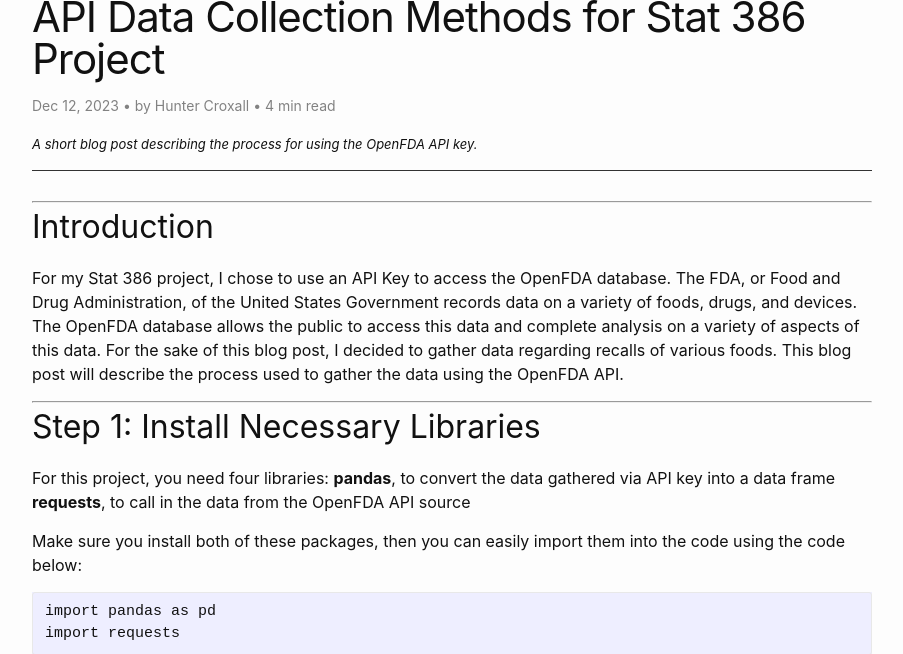
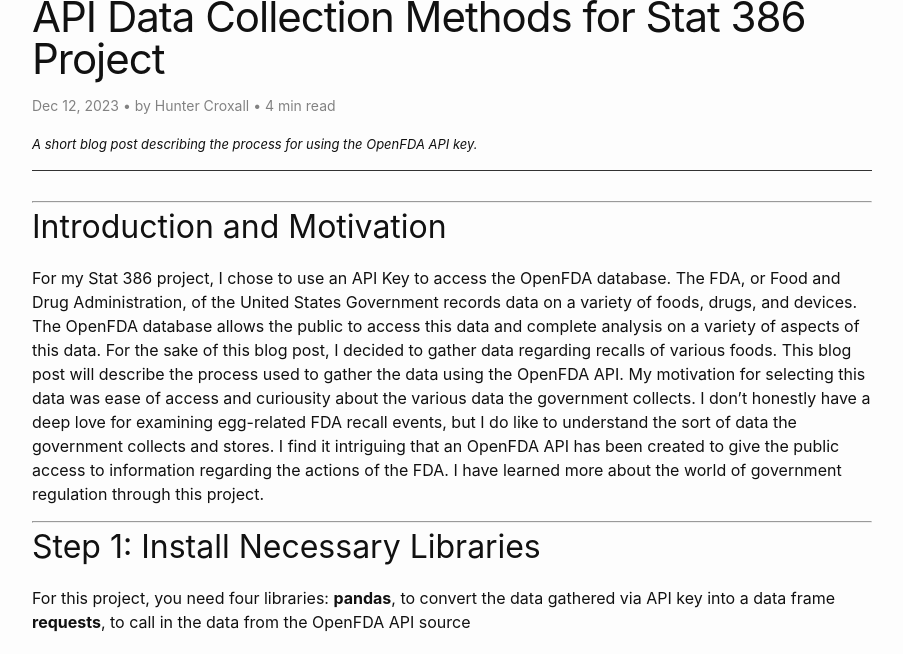
Before and after one commit to huntercroxall/huntercroxall.github.io, a Jekyll site: the page built from _posts/2023-12-12-stat386-data-collection.md, in a window 1280 px wide and 900 px high, cut to the strip 246-900 px from the top of the window. Shown: the whole strip, without its empty margins (188-1091 px from the left). Built offline with Jekyll 4.4.1, drawn with Linux system fonts in a browser that asks for light colours; comment, search, counter and statistics services are not loaded.

Commit message:
patched the intro 2023-12-12-stat386-data-collection.md

```diff
--- a/_posts/2023-12-12-stat386-data-collection.md
+++ b/_posts/2023-12-12-stat386-data-collection.md
@@ -7,11 +7,11 @@ image: "/assets/images/braden-jarvis-prSogOoFmkw-unsplash.jpeg"
 ---
 ---
 
-## Introduction
+## Introduction and Motivation
 For my Stat 386 project, I chose to use an API Key to access the OpenFDA database. The FDA, or Food and Drug Administration, of the United
 States Government records data on a variety of foods, drugs, and devices. The OpenFDA database allows the public to access this data and
 complete analysis on a variety of aspects of this data. For the sake of this blog post, I decided to gather data regarding recalls of various
-foods. This blog post will describe the process used to gather the data using the OpenFDA API.
+foods. This blog post will describe the process used to gather the data using the OpenFDA API. My motivation for selecting this data was ease of access and curiousity about the various data the government collects. I don't honestly have a deep love for examining egg-related FDA recall events, but I do like to understand the sort of data the government collects and stores. I find it intriguing that an OpenFDA API has been created to give the public access to information regarding the actions of the FDA. I have learned more about the world of government regulation through this project.
 
 ---
 
```
